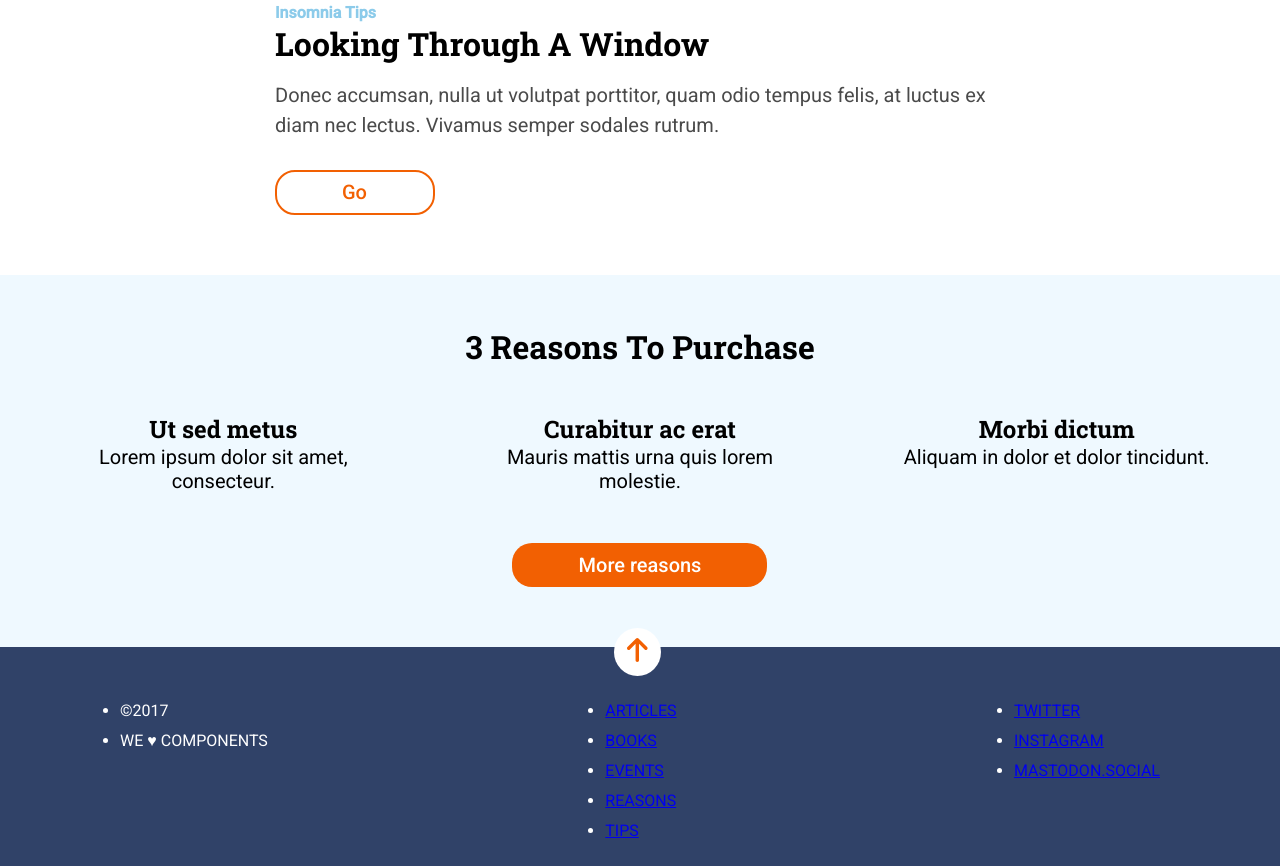
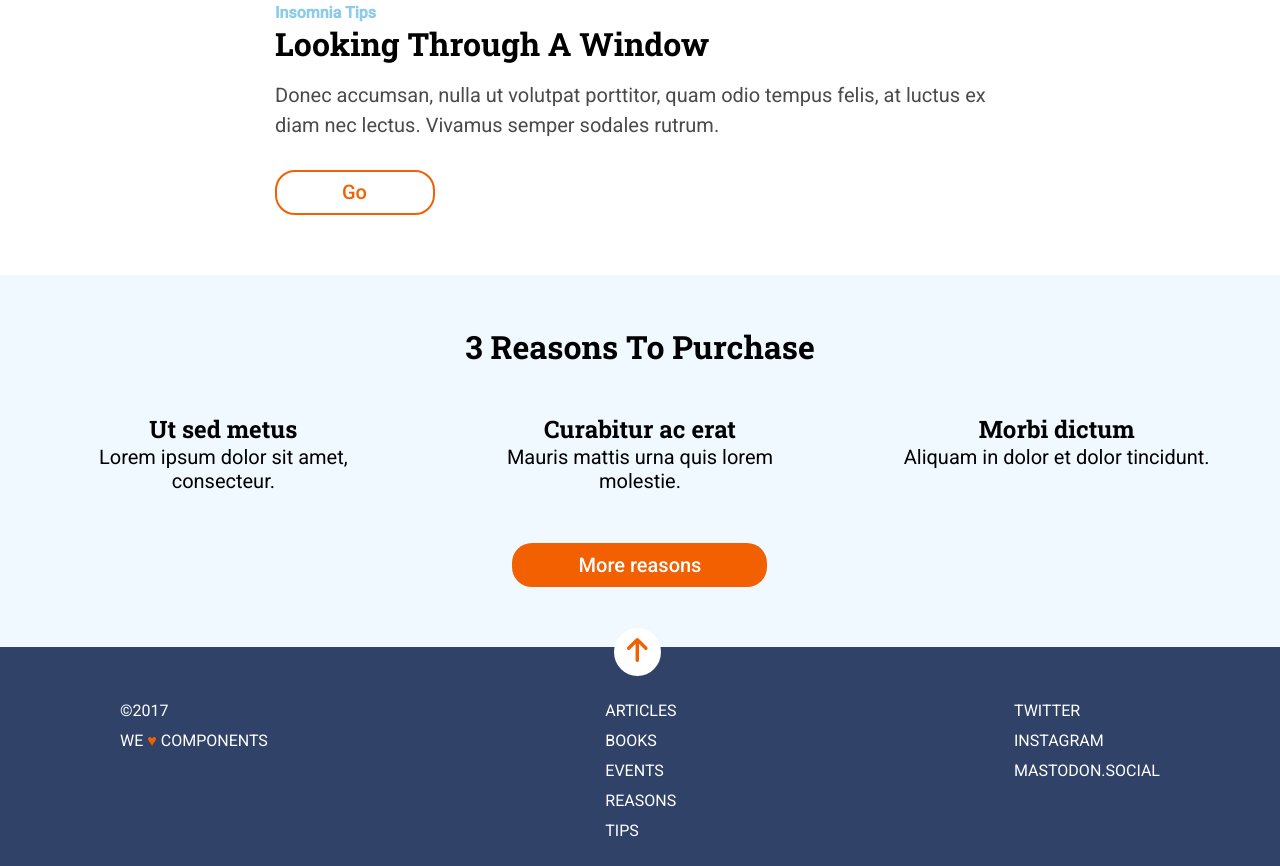
Before and after one commit to sandrusmb/anonymous-proxy, a website: page docs/index.html in a window 1280 px wide. Shown: the part 825-1691 px from the top of the page. Drawn offline with nearby package versions, Linux system fonts and the light colour scheme; files that its build step writes are made by us from their sources.

Commit message:
Update docs

```diff
--- a/docs/index.html
+++ b/docs/index.html
@@ -73,23 +73,23 @@
             <div class="footer__container">
                 <div class="footer__container__ul" role="nav">
                     <ul class="footer__container__ul--first">
-                        <li><a class="footer__container__ul--first--a" href="http://www.google.com"
+                        <li class="li"><a class="footer__container__ul--first--a" href="http://www.google.com"
                             target="_blank" title="Más info">Articles</a>
 
                         </li>
-                        <li><a class="footer__container__ul--first--a" href="http://www.amazon.com"
+                        <li class="li"><a class="footer__container__ul--first--a" href="http://www.amazon.com"
                             target="_blank" title="Más info">Books</a>
 
                         </li>
-                        <li><a class="footer__container__ul--first--a" href="http://www.wikipedia.com"
+                        <li class="li"><a class="footer__container__ul--first--a" href="http://www.wikipedia.com"
                             target="_blank" title="Más info">Events</a>
 
                         </li>
-                        <li><a class="footer__container__ul--first--a" href="http://www.zeplin.io"
+                        <li class="li"><a class="footer__container__ul--first--a" href="http://www.zeplin.io"
                             target="_blank" title="Más info">Reasons</a>
 
                         </li>
-                        <li><a class="footer__container__ul--first--a" href="http://www.adobe.com"
+                        <li class="li"><a class="footer__container__ul--first--a" href="http://www.adobe.com"
                             target="_blank" title="Más info">Tips</a>
 
                         </li>
@@ -97,15 +97,15 @@
                 </div>
                 <div class="footer__container__ul" role="nav">
                     <ul class="footer__container__ul--second">
-                        <li><a class="footer__container__ul--second--a" href="http://www.twitter.com"
+                        <li class="li"><a class="footer__container__ul--second--a" href="http://www.twitter.com"
                             target="_blank" title="Más info">Twitter</a>
 
                         </li>
-                        <li><a class="footer__container__ul--second--a" href="http://www.instagram.com"
+                        <li class="li"><a class="footer__container__ul--second--a" href="http://www.instagram.com"
                             target="_blank" title="Más info">Instagram</a>
 
                         </li>
-                        <li><a class="footer__container__ul--second--a" href="https://mastodon.social/about"
+                        <li class="li"><a class="footer__container__ul--second--a" href="https://mastodon.social/about"
                             target="_blank" title="Más info">Mastodon.Social</a>
 
                         </li>
@@ -113,8 +113,8 @@
                 </div>
                 <div class="footer__container__ul">
                     <ul class="footer__container__ul--third">
-                        <li>&copy2017</li>
-                        <li>we <span class="footer__container__ul--third--heart">&hearts;</span> components</li>
+                        <li class="li">&copy2017</li>
+                        <li class="li">we <span class="heart">&hearts;</span> components</li>
                     </ul>
                 </div>
             </div>
```
Also changed, not shown: docs/assets/css/main.css.
